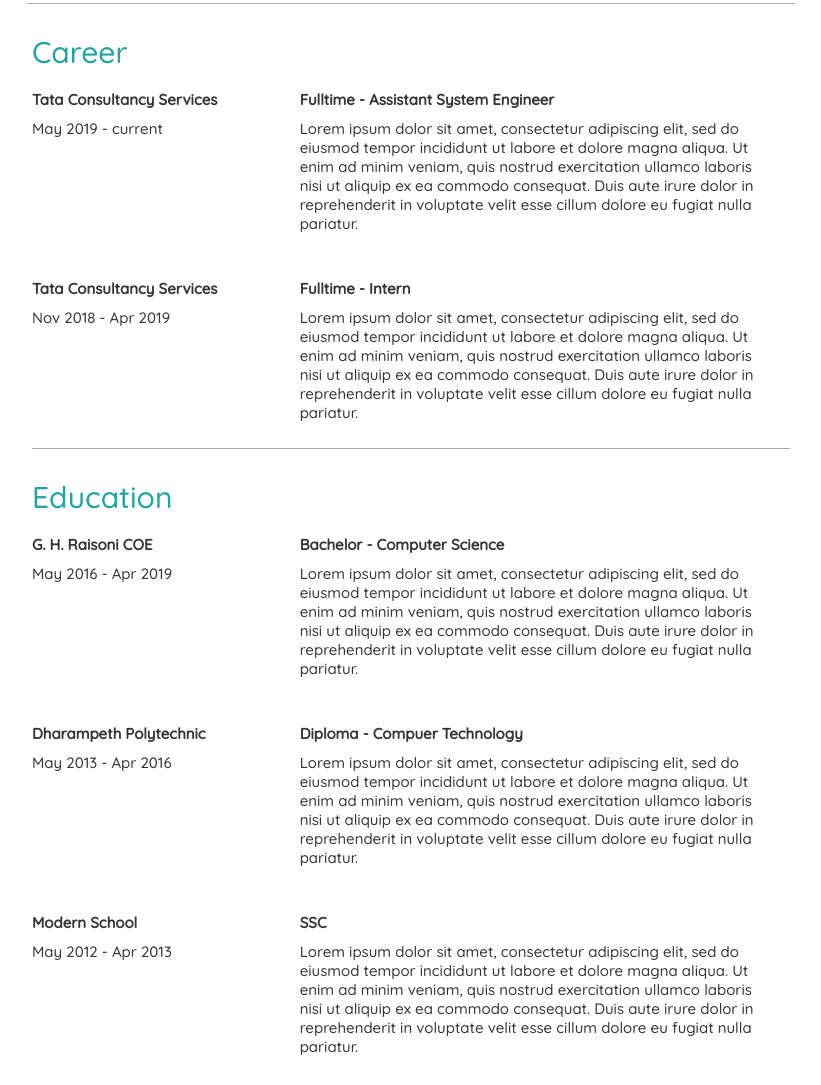
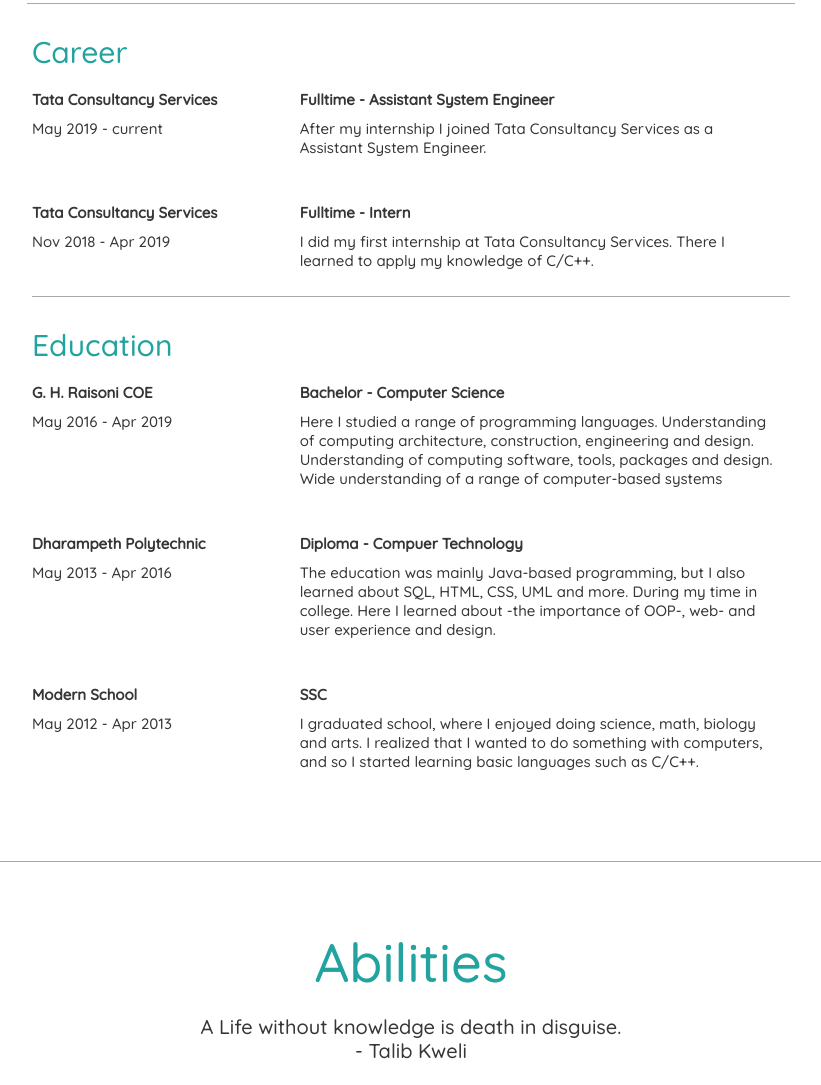
Before and after one commit to akshay-pokle/cv, a plain HTML site: page index.html in a window 1280 px wide. Shown: the part 1704-2789 px from the top of the page, without its empty margins (229-1050 px from the left). Drawn offline with nearby package versions, Linux system fonts and the light colour scheme.

Commit message:
Update index.html

```diff
--- a/index.html
+++ b/index.html
@@ -95,8 +95,8 @@
 						</div>
 						<div class="col-8">
 							<strong>Fulltime - Assistant System Engineer</strong><br>
-							<p class="desc-para-padding">Lorem ipsum dolor sit amet, consectetur adipiscing elit, sed do eiusmod tempor incididunt ut labore et dolore magna aliqua. Ut enim ad minim veniam, quis nostrud exercitation ullamco laboris nisi ut aliquip
-								ex ea commodo consequat. Duis aute irure dolor in reprehenderit in voluptate velit esse cillum dolore eu fugiat nulla pariatur.</p>
+							<p class="desc-para-padding">After my internship I joined Tata
+							Consultancy Services as a Assistant System Engineer.</p>
 						</div>
 					</div>
 				</div>
@@ -108,8 +108,9 @@
 						</div>
 						<div class="col-8">
 							<strong>Fulltime - Intern </strong><br>
-							<p class="desc-para-padding">Lorem ipsum dolor sit amet, consectetur adipiscing elit, sed do eiusmod tempor incididunt ut labore et dolore magna aliqua. Ut enim ad minim veniam, quis nostrud exercitation ullamco laboris nisi ut aliquip
-								ex ea commodo consequat. Duis aute irure dolor in reprehenderit in voluptate velit esse cillum dolore eu fugiat nulla pariatur.</p>
+							<p class="desc-para-padding">I did my first internship at Tata
+							Consultancy Services. There I learned to apply my knowledge of
+							C/C++.</p>
 						</div>
 					</div>
 				</div>
@@ -125,8 +126,11 @@
 						</div>
 						<div class="col-8">
 							<strong>Bachelor - Computer Science</strong><br>
-							<p class="desc-para-padding">Lorem ipsum dolor sit amet, consectetur adipiscing elit, sed do eiusmod tempor incididunt ut labore et dolore magna aliqua. Ut enim ad minim veniam, quis nostrud exercitation ullamco laboris nisi ut aliquip
-								ex ea commodo consequat. Duis aute irure dolor in reprehenderit in voluptate velit esse cillum dolore eu fugiat nulla pariatur.</p>
+							<p class="desc-para-padding">Here I studied a range of
+								programming languages. Understanding of computing architecture,
+								construction, engineering and design. Understanding of computing
+								 software, tools, packages and design. Wide understanding of a
+								  range of computer-based systems</p>
 						</div>
 					</div>
 				</div>
@@ -138,8 +142,10 @@
 						</div>
 						<div class="col-8">
 							<strong>Diploma - Compuer Technology</strong><br>
-							<p class="desc-para-padding">Lorem ipsum dolor sit amet, consectetur adipiscing elit, sed do eiusmod tempor incididunt ut labore et dolore magna aliqua. Ut enim ad minim veniam, quis nostrud exercitation ullamco laboris nisi ut aliquip
-								ex ea commodo consequat. Duis aute irure dolor in reprehenderit in voluptate velit esse cillum dolore eu fugiat nulla pariatur.</p>
+							<p class="desc-para-padding">The education was mainly Java-based
+								programming, but I also learned about SQL, HTML, CSS, UML and
+								more. During my time in college. Here I learned about -the
+								importance of OOP-, web- and user experience and design.</p>
 						</div>
 					</div>
 				</div>
@@ -151,8 +157,10 @@
 						</div>
 						<div class="col-8">
 							<strong>SSC</strong><br>
-							<p class="desc-para-padding">Lorem ipsum dolor sit amet, consectetur adipiscing elit, sed do eiusmod tempor incididunt ut labore et dolore magna aliqua. Ut enim ad minim veniam, quis nostrud exercitation ullamco laboris nisi ut aliquip
-								ex ea commodo consequat. Duis aute irure dolor in reprehenderit in voluptate velit esse cillum dolore eu fugiat nulla pariatur.</p>
+							<p class="desc-para-padding">I graduated school, where I
+								enjoyed doing science, math, biology and arts. I realized	that
+								I wanted to do something with computers, and so I started
+								learning basic languages such as C/C++.</p>
 						</div>
 					</div>
 				</div>
```
